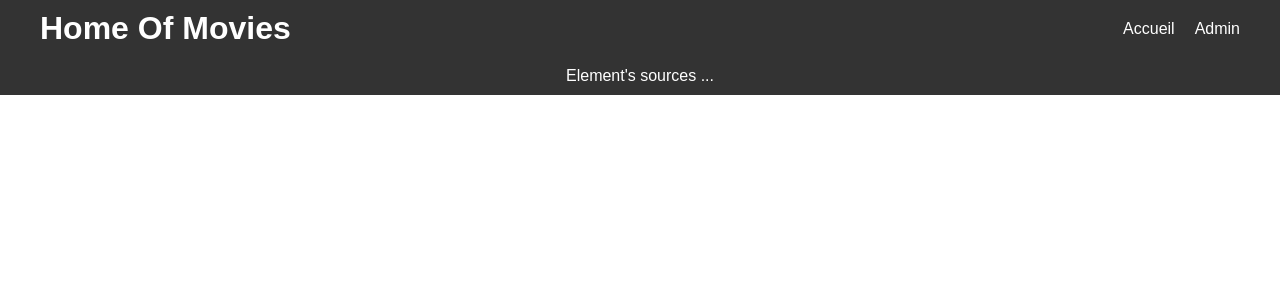
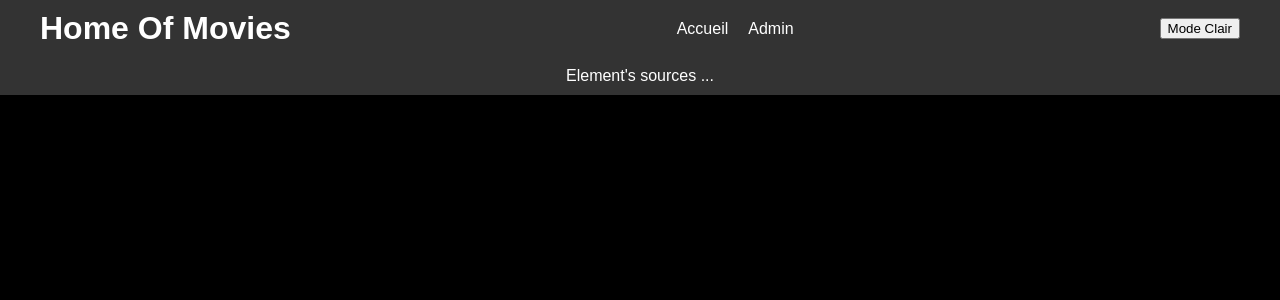
Before and after one commit to Darkbriks/L2_Web_Projet_3, a PHP site: page /pages/admin.php in a window 1280 px wide. Shown: the top 300 px of the page. Run offline with PHP 8.4, Linux system fonts and the light colour scheme.

Commit message:
Add theme change in php pages, and refacto Movie template

```diff
--- a/class/Template.php
+++ b/class/Template.php
@@ -10,6 +10,7 @@ class Template
             <meta charset="UTF-8">
             <title>My movies</title>
             <link rel="stylesheet" href="../css/my_movies.css">
+            <script src="../js/scripts.js"></script>
         </head>
         <body>
             <?php include "header.php" ?>
--- a/css/my_movies.css
+++ b/css/my_movies.css
@@ -2,7 +2,7 @@ body {
     font-family: Arial, sans-serif;
     margin: 0;
     padding: 0;
-    transition: background-color 0.3s, color 0.3s;
+    transition: background-color 1s, color 1s;
 }
 
 header {
@@ -44,7 +44,7 @@ main {
     max-width: 1200px;
     margin: 20px auto;
     padding: 20px;
-    transition: background-color 0.3s, color 0.3s;
+    transition: background-color 1s, color 1s;
     box-shadow: 0 0 10px rgba(0,0,0,0.1);
 }
 
--- /dev/null
+++ b/js/scripts.js
@@ -0,0 +1,23 @@
+document.addEventListener('DOMContentLoaded', function()
+{
+    initializeTheme();
+    document.getElementById('theme-toggle').addEventListener('click', changeTheme);
+});
+
+function initializeTheme()
+{
+    const savedTheme = localStorage.getItem('theme') || 'dark';
+    document.body.classList.add(`${savedTheme}-theme`);
+    document.getElementById('theme-toggle').textContent = savedTheme === 'dark' ? 'Mode Clair' : 'Mode Sombre';
+}
+
+function changeTheme()
+{
+    let dark = localStorage.getItem('theme') !== 'dark';
+    let oldTheme = dark ? 'light-theme' : 'dark-theme';
+    let newTheme = dark ? 'dark-theme' : 'light-theme';
+
+    document.body.classList.replace(oldTheme, newTheme);
+    document.getElementById('theme-toggle').textContent = dark ? 'Mode Clair' : 'Mode Sombre';
+    localStorage.setItem('theme', dark ? 'dark' : 'light');
+}
--- a/pages/header.php
+++ b/pages/header.php
@@ -7,5 +7,6 @@
                 <li><a href="admin.php">Admin</a></li>
             </ul>
         </nav>
+        <button id="theme-toggle"></button>
     </div>
 </header>
```
Also changed, not shown: class/mdb/data_template/Movie.php (+5 -20 lines).
